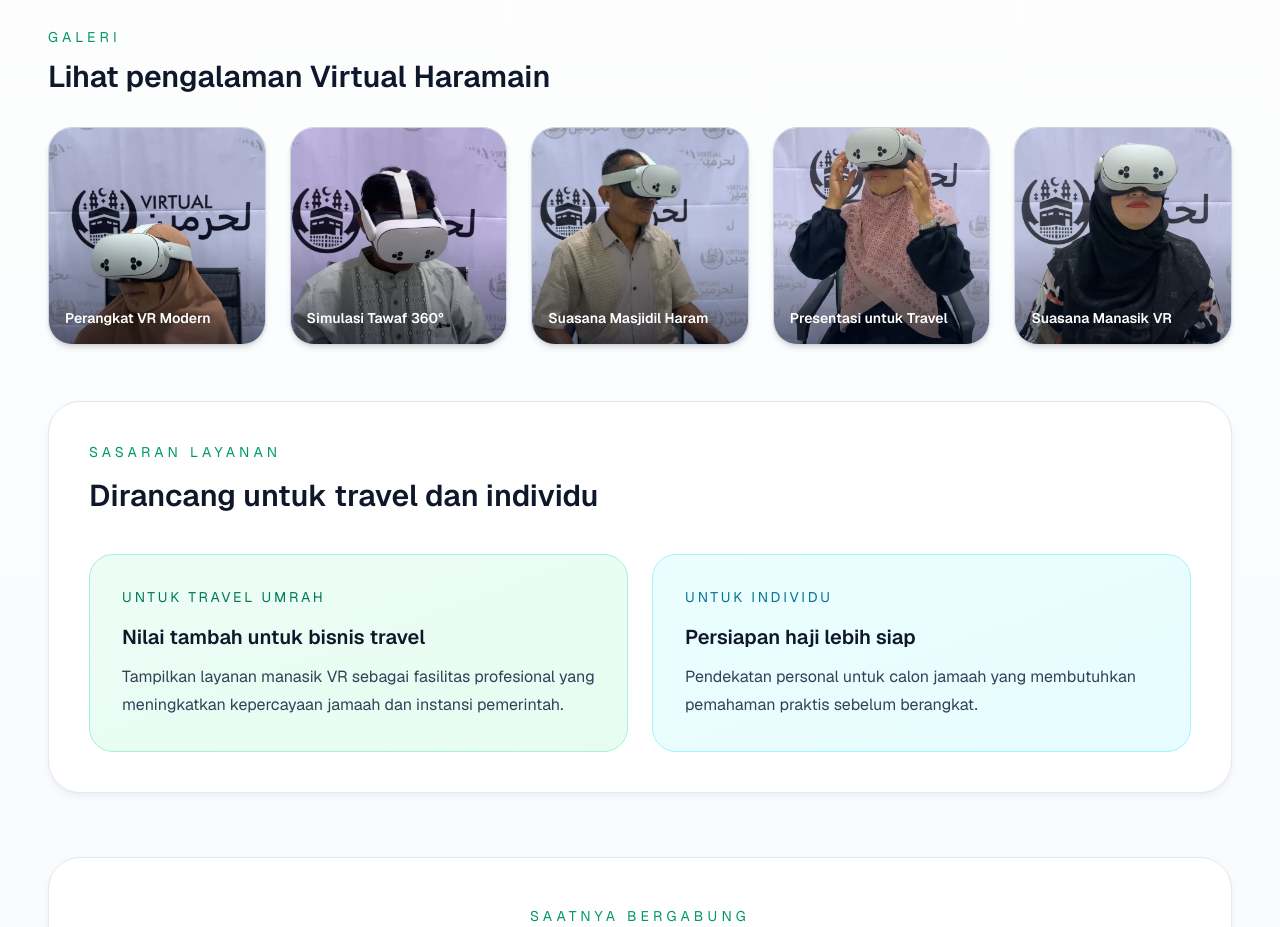
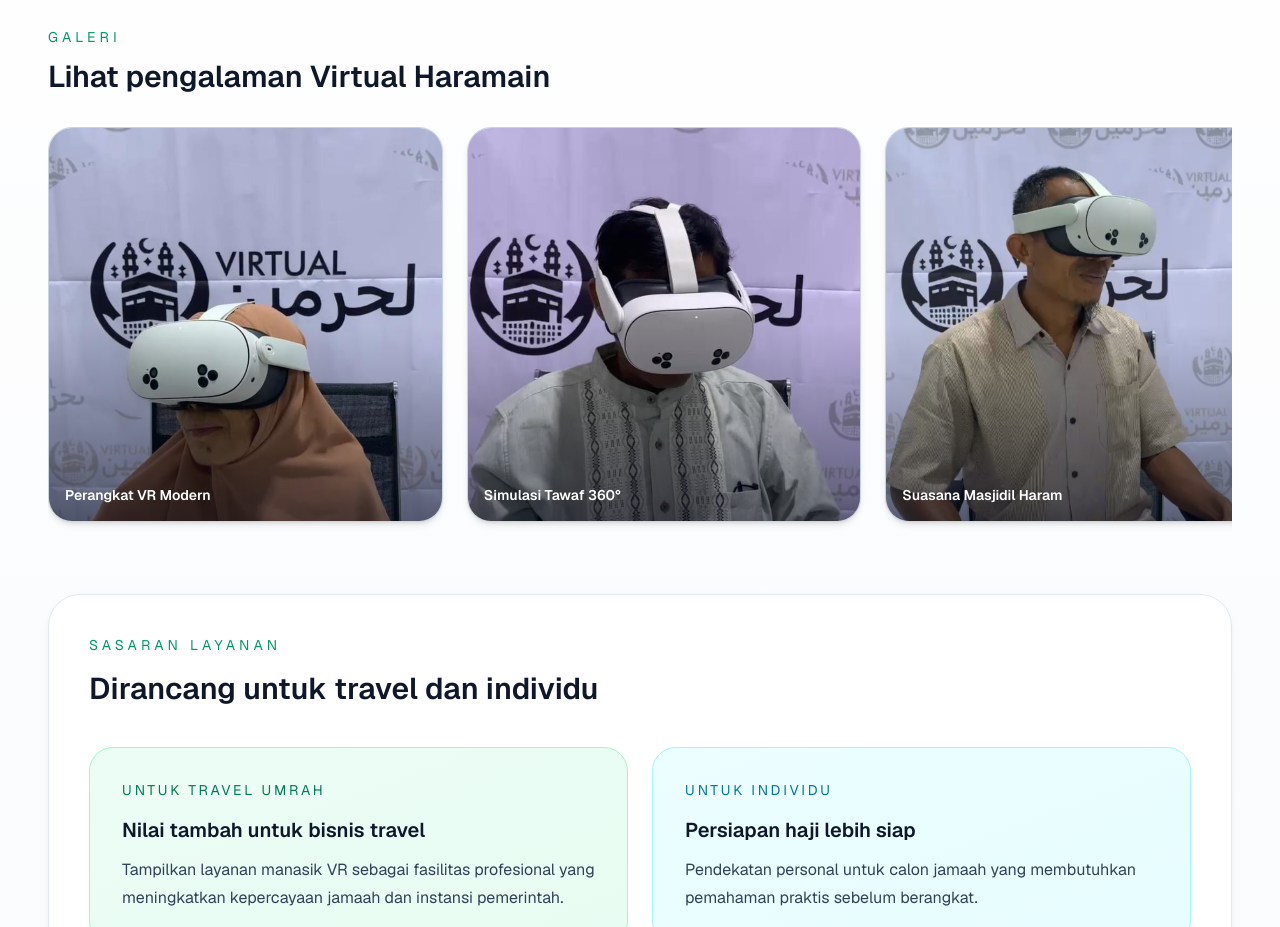
Before and after one commit to hiqfitru-glitch/virtual-haramain, a Next.js app: page / in a window 1280 px wide. Shown: the part 2540-3467 px from the top of the page. Built offline with nearby package versions, Linux system fonts and the light colour scheme.

Commit message:
update hero vr section

```diff
--- a/app/page.tsx
+++ b/app/page.tsx
@@ -220,8 +220,8 @@ export default function Home() {
             <p className="text-sm uppercase tracking-[0.3em] text-emerald-600">Galeri</p>
             <h2 className="text-3xl font-semibold text-slate-900">Lihat pengalaman Virtual Haramain</h2>
           </div>
-          <div className="grid gap-6 sm:grid-cols-2 lg:grid-cols-3 xl:grid-cols-5">
-            <div className="group relative overflow-hidden rounded-3xl border border-slate-300 bg-white shadow-md transition hover:shadow-emerald-200/60">
+          <div className="flex gap-6 overflow-x-auto snap-x snap-mandatory pb-4">
+            <div className="group relative overflow-hidden rounded-3xl border border-slate-300 bg-white shadow-md transition hover:shadow-emerald-200/60 hover:scale-105 snap-center flex-shrink-0 w-full sm:w-1/2 lg:w-1/3">
               <div className="aspect-square bg-slate-100 overflow-hidden">
                 <img src="/images/testi1.jpeg" alt="VR Headset" className="h-full w-full object-cover transition duration-300 group-hover:scale-105" />
               </div>
@@ -229,7 +229,7 @@ export default function Home() {
                 <p className="p-4 text-sm font-semibold text-white">Perangkat VR Modern</p>
               </div>
             </div>
-            <div className="group relative overflow-hidden rounded-3xl border border-slate-300 bg-white shadow-md transition hover:shadow-cyan-200/60">
+            <div className="group relative overflow-hidden rounded-3xl border border-slate-300 bg-white shadow-md transition hover:shadow-cyan-200/60 hover:scale-105 snap-center flex-shrink-0 w-full sm:w-1/2 lg:w-1/3">
               <div className="aspect-square bg-slate-100 overflow-hidden">
                 <img src="/images/testi2.jpeg" alt="Simulasi Tawaf" className="h-full w-full object-cover transition duration-300 group-hover:scale-105" />
               </div>
@@ -237,7 +237,7 @@ export default function Home() {
                 <p className="p-4 text-sm font-semibold text-white">Simulasi Tawaf 360°</p>
               </div>
             </div>
-            <div className="group relative overflow-hidden rounded-3xl border border-slate-300 bg-white shadow-md transition hover:shadow-emerald-200/60">
+            <div className="group relative overflow-hidden rounded-3xl border border-slate-300 bg-white shadow-md transition hover:shadow-emerald-200/60 hover:scale-105 snap-center flex-shrink-0 w-full sm:w-1/2 lg:w-1/3">
               <div className="aspect-square bg-slate-100 overflow-hidden">
                 <img src="/images/testi3.jpeg" alt="Masjid Haram" className="h-full w-full object-cover transition duration-300 group-hover:scale-105" />
               </div>
@@ -245,7 +245,7 @@ export default function Home() {
                 <p className="p-4 text-sm font-semibold text-white">Suasana Masjidil Haram</p>
               </div>
             </div>
-            <div className="group relative overflow-hidden rounded-3xl border border-slate-300 bg-white shadow-md transition hover:shadow-cyan-200/60">
+            <div className="group relative overflow-hidden rounded-3xl border border-slate-300 bg-white shadow-md transition hover:shadow-cyan-200/60 hover:scale-105 snap-center flex-shrink-0 w-full sm:w-1/2 lg:w-1/3">
               <div className="aspect-square bg-slate-100 overflow-hidden">
                 <img src="/images/testi4.jpeg" alt="Presentasi" className="h-full w-full object-cover transition duration-300 group-hover:scale-105" />
               </div>
@@ -253,7 +253,7 @@ export default function Home() {
                 <p className="p-4 text-sm font-semibold text-white">Presentasi untuk Travel</p>
               </div>
             </div>
-            <div className="group relative overflow-hidden rounded-3xl border border-slate-300 bg-white shadow-md transition hover:shadow-emerald-200/60">
+            <div className="group relative overflow-hidden rounded-3xl border border-slate-300 bg-white shadow-md transition hover:shadow-emerald-200/60 hover:scale-105 snap-center flex-shrink-0 w-full sm:w-1/2 lg:w-1/3">
               <div className="aspect-square bg-slate-100 overflow-hidden">
                 <img src="/images/testi5.jpeg" alt="Suasana Manasik" className="h-full w-full object-cover transition duration-300 group-hover:scale-105" />
               </div>
```
